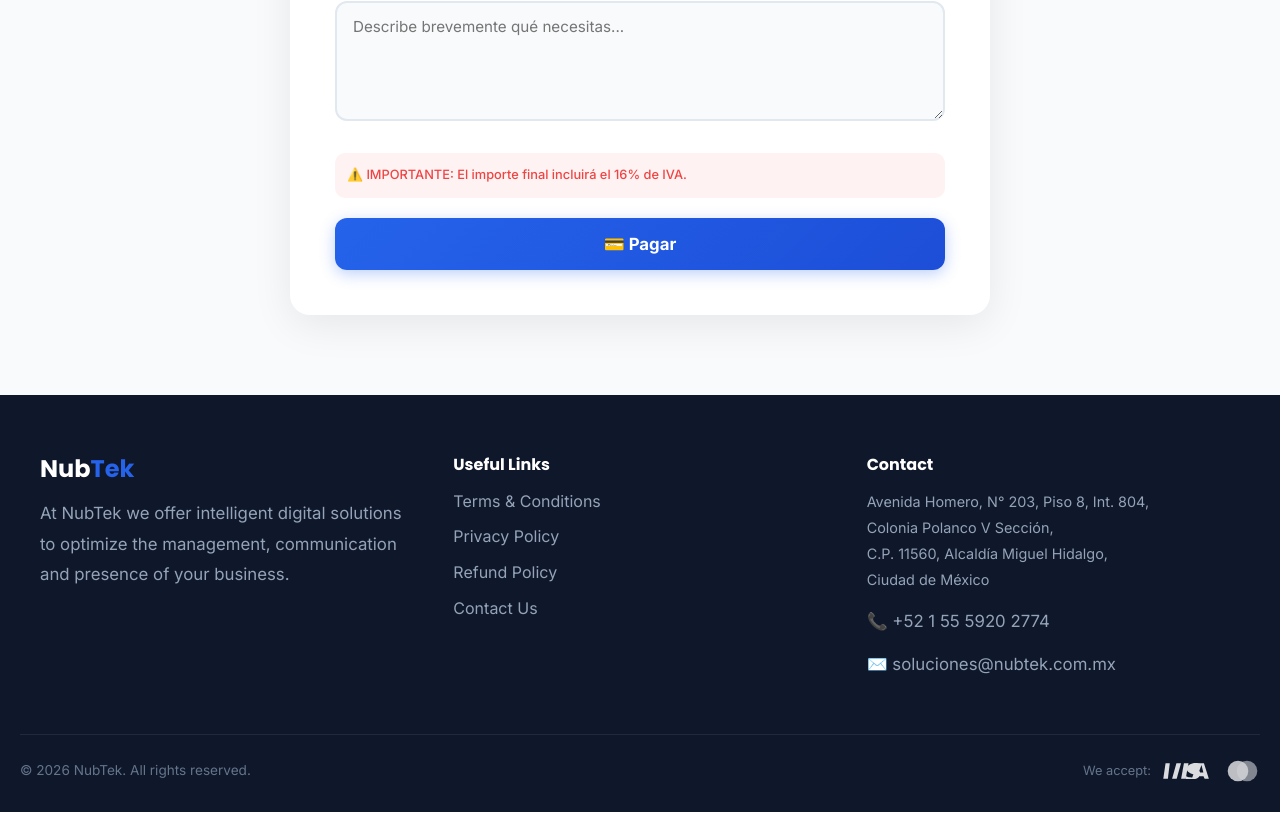
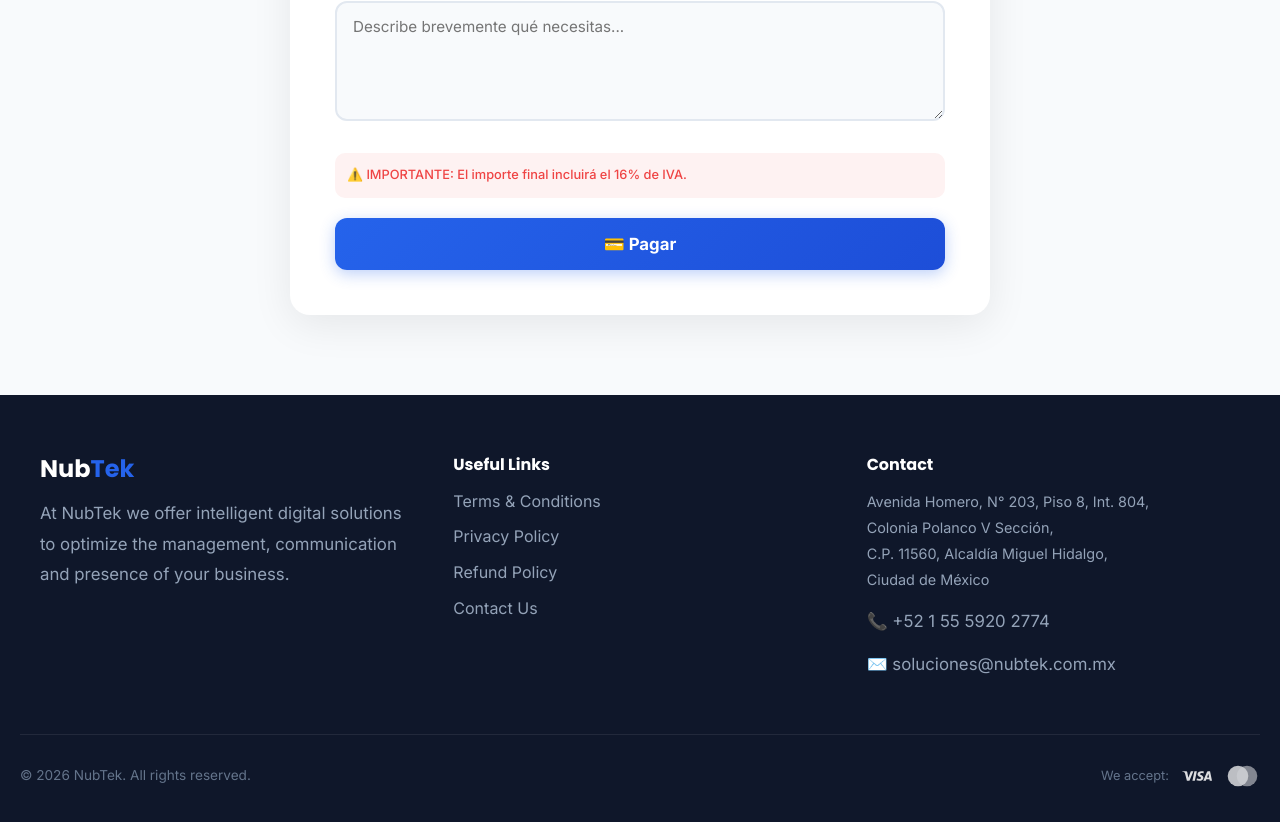
Before and after one commit to JesusRojoI/NubTek, a React (Vite) app: page /personalizado in a window 1280 px wide. Shown: the part 963-1785 px from the top of the page. Built offline with nearby package versions, Linux system fonts and the light colour scheme.

Commit message:
Versión 7

```diff
--- a/src/components/layout/Footer.jsx
+++ b/src/components/layout/Footer.jsx
@@ -88,12 +88,16 @@ const Footer = () => {
         <div style={{ display: 'flex', alignItems: 'center', gap: '12px' }}>
           <span style={{ color: '#64748b', fontSize: '0.8rem' }}>{t('footer.accept')}</span>
 
-          <svg width="50" height="16" viewBox="0 0 1000 324" fill="none" style={{ opacity: 0.85 }}>
-            <path d="M360.6 319.3L418.2 5.4H510.2L452.6 319.3H360.6Z" fill="white"/>
-            <path d="M755.2 14.9C733.6 6.3 699.4 0 660.6 0C553.8 0 478.6 49.8 477.2 121C475.8 173.6 531.4 203 572.8 218.8C615.6 235 630 245.4 629.6 259.6C628.8 281.8 598.2 292 569.4 292C529.4 292 508.2 286.8 475.4 273.6L462 268L447.8 316.8C471.2 326.6 514.4 335.2 559.2 336C672.6 336 746 287.2 747.4 211.6C748.8 164.8 714.6 143 705.4 136.4C696.8 130.2 691.2 127 691.2 127L755.2 14.9ZM822.6 5.4H743.4C710.8 5.4 686.4 14.6 672 47.6L577.8 319.3H675.6L695.2 265.8H813.6L836.4 319.3H922.2L822.6 5.4ZM716.4 192.6L772.8 40.2L811.2 192.6H716.4Z" fill="white"/>
-            <path d="M45.4 5.4L0 319.3H92.8L130.6 5.4H45.4Z" fill="white"/>
-            <path d="M265.4 5.4L177.8 319.3H270.6L358.2 5.4H265.4Z" fill="white"/>
-          </svg>
+          <img
+  src="/visa_logo.svg"
+  alt="VISA"
+  style={{
+    height: '32px',
+    width: 'auto',
+    filter: 'brightness(0) invert(1)',
+    opacity: 0.85
+  }}
+/>
 
           <svg width="35" height="22" viewBox="0 0 39 24" fill="none" style={{ opacity: 0.8 }}>
             <circle cx="14.5" cy="12" r="11.5" fill="white" fillOpacity="0.9"/>
```
Also changed, not shown: server.js (+25 -8 lines), public/visa_logo.svg (added).
